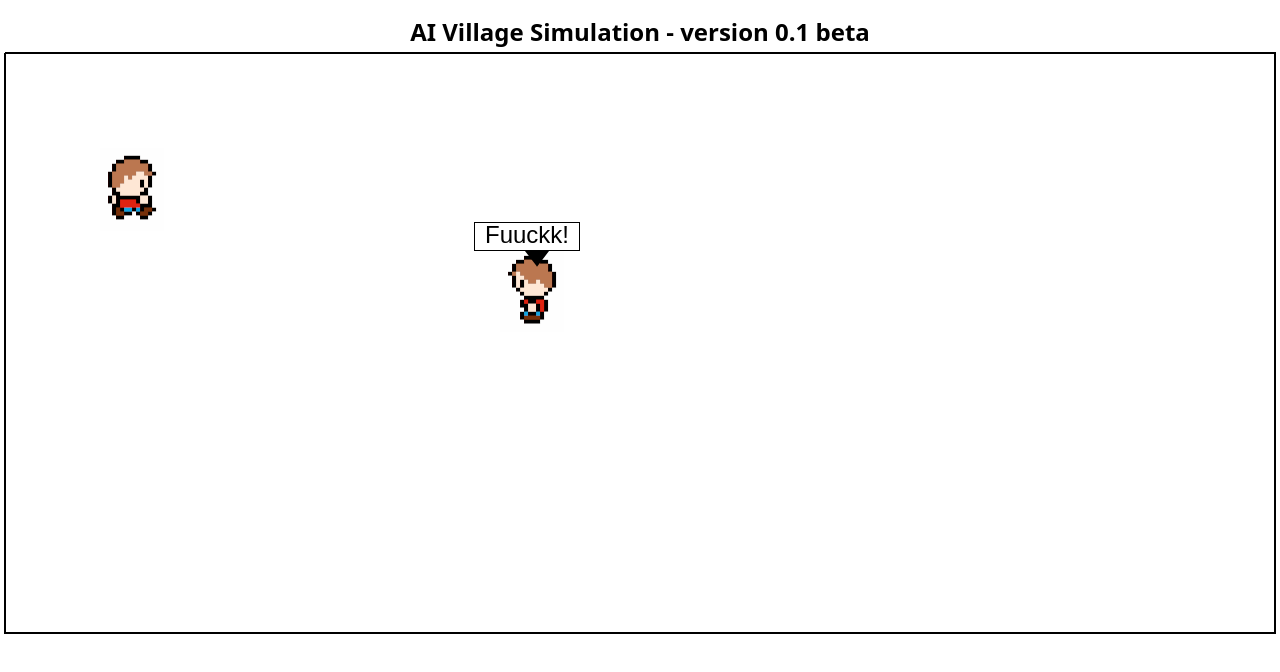
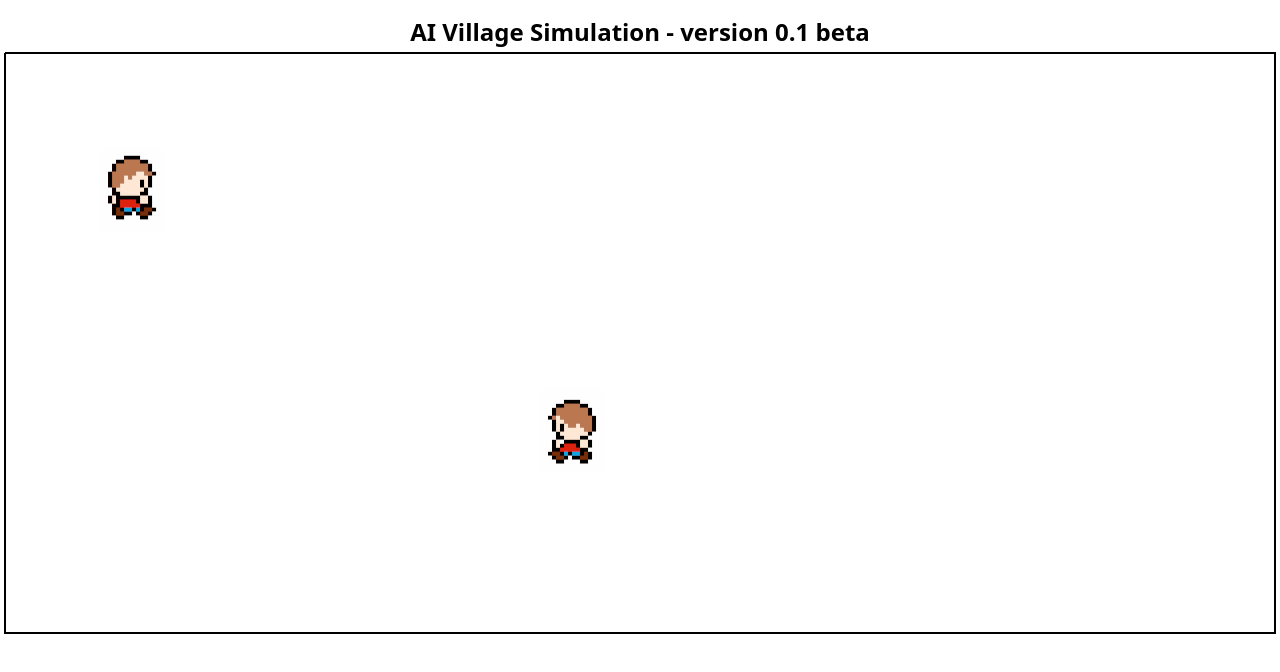
Before and after one commit to noverkill/ai-village, a plain HTML site: page index.html in a window 1280 px wide. Drawn offline with nearby package versions, Linux system fonts and the light colour scheme.

Commit message:
Added an AI class to auto drive character toward a specific x,y position.

```diff
--- a/index.html
+++ b/index.html
@@ -26,6 +26,36 @@
 
   <script>
   window.onload = function() {
+
+    class AI {
+      drive(character, targetX, targetY) {
+        let dirX = "None";
+        let dirY = "None";
+        let chDir = "None";   // the choosen direction we need to calculate
+        if (Math.abs(character.x - targetX) > 120) {
+          if (character.x > targetX) {
+            dirX = "left";
+          } else if (character.x < targetX) {
+            dirX = "right";
+          }
+        }
+        if (Math.abs(character.y - targetY) > 120) {
+          if (character.y < targetY) {
+            dirY = "down";
+          } else if (character.y > targetY) {
+            dirY = "up";
+          }
+        }
+        if(dirX == "None" && dirY == "None") {
+          character.stop();
+        } else {
+          if(dirY == "None" && dirX !== "None") chDir = dirX;
+          else if(dirX == "None" && dirY !== "None") chDir = dirY;
+          else chDir = Math.random() < 0.5 ? dirX : dirY;
+          character.move(chDir);
+        }
+      };
+    }
 
     class TextBubble {
       constructor(
@@ -107,18 +137,25 @@
       };
     }
 
+    var ai = new AI();
+
     class Village {
       constructor(ctx) {
         this.ctx = ctx;
         this.margin = 5;
         this.objects = [];
+        this.counter = 0;
       };
       addObject(object) {
         this.objects.push(object);
-      }
+      };
       draw () {
         this.ctx.clearRect(0, 0, canvas.width, canvas.height);
         this.addBorder();
+        this.counter = (this.counter + 1) % 5;
+        if(this.counter == 0) {
+          ai.drive(this.objects[1], this.objects[0].x, this.objects[0].y);
+        }
         this.objects.forEach(function(object) {
           object.draw();
         });
@@ -255,8 +292,8 @@
       /*sprite*/ 'character_sprite_sheet-small.png',
       /*width*/ 64,
       /*height*/ 84,
-      /*pos x*/ 500,
-      /*posy*/ 200,
+      /*pos x*/ 700,
+      /*posy*/ 500,
       /*speed*/ 8,
       /*direction*/ "left",
       /*message*/ "Fuuckk!"
```
